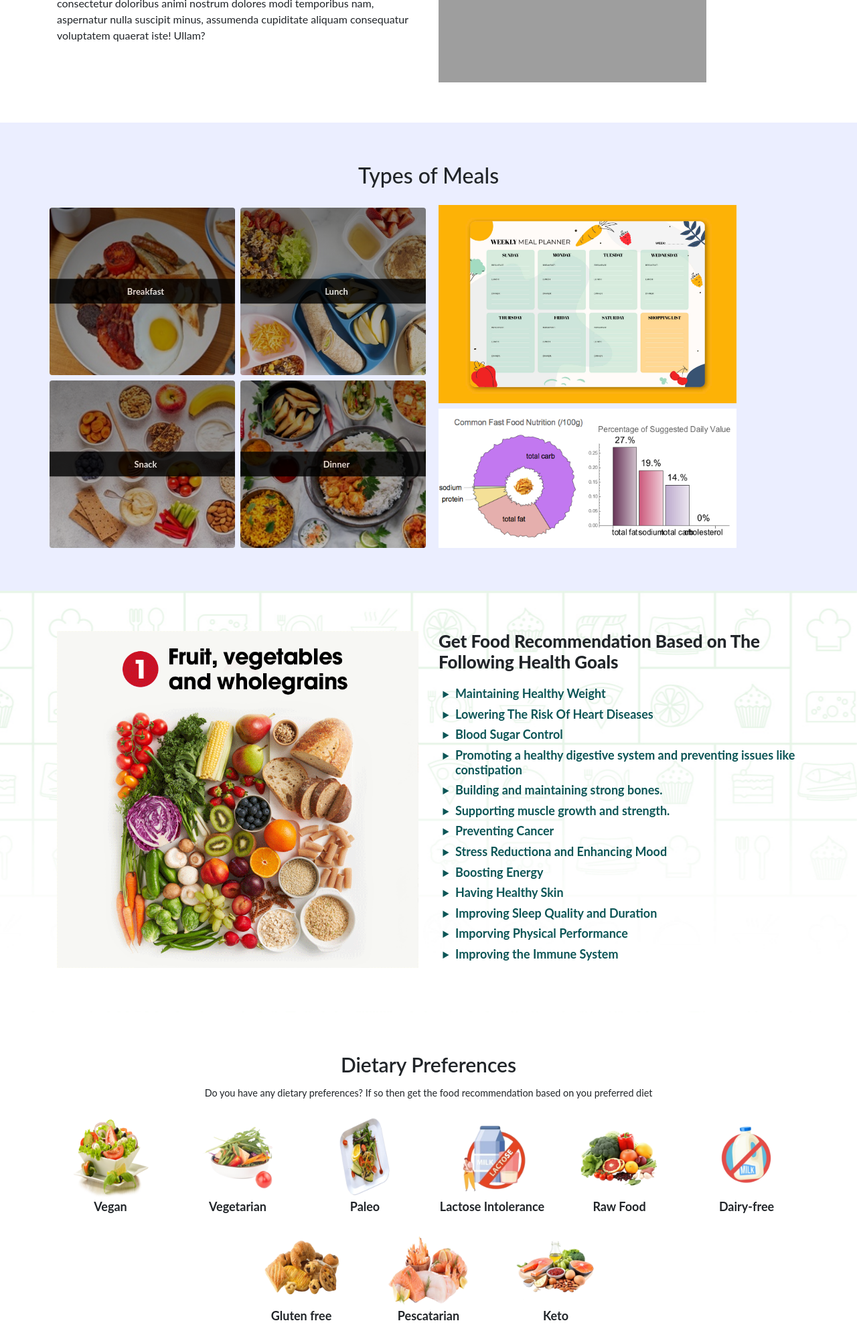
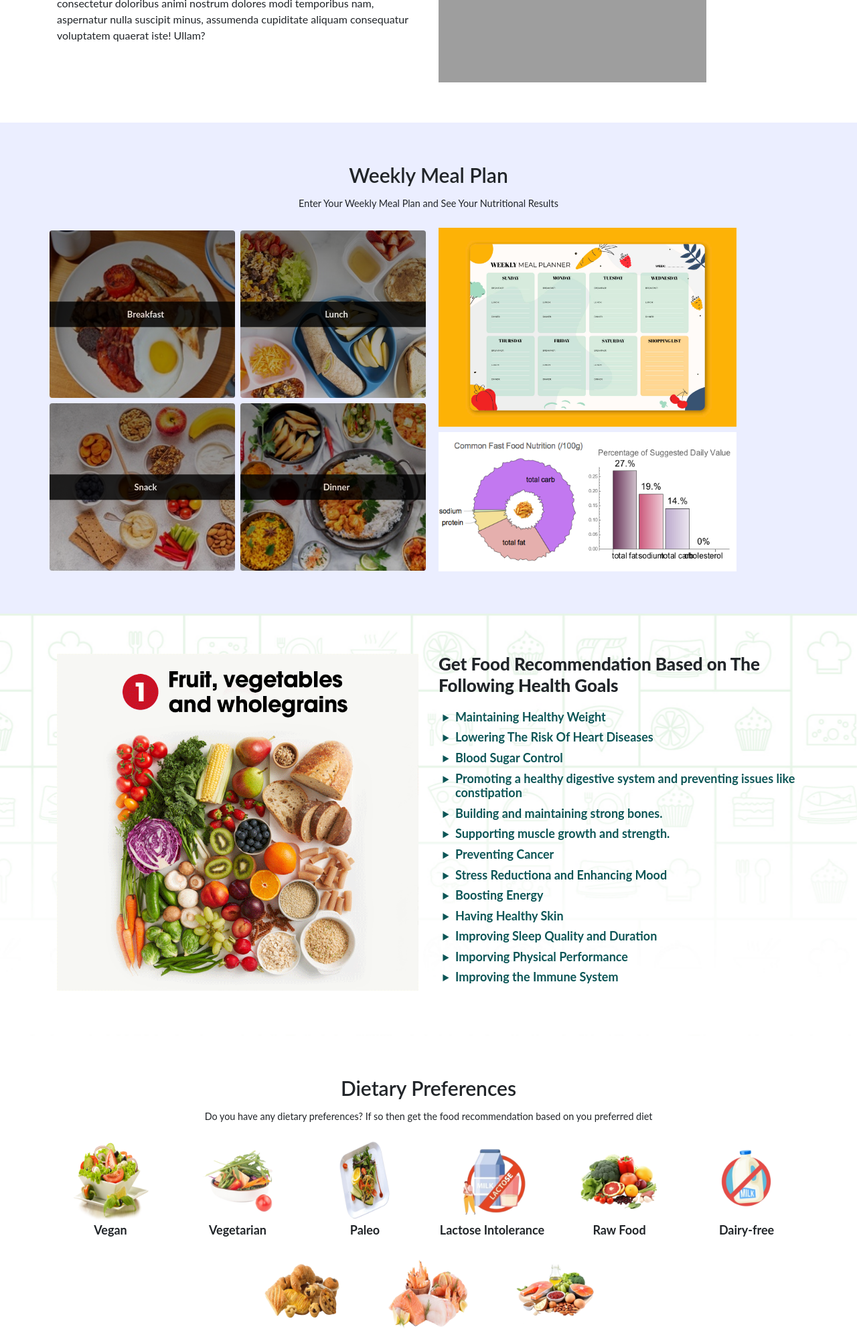
Before and after one commit to Fran-Y/AI_Powered_Meal_Planning_App, a Django app: page / in a window 1280 px wide. Shown: the part 1540-3527 px from the top of the page at 67% size. Run offline with Django 4.2, Linux system fonts and the light colour scheme; parts of the project's set-up code (start-up, migrations or seed data) failed here and were passed over; some libraries are stand-ins or nearby versions; grey boxes are pictures that could not be loaded.

Commit message:
some updates

```diff
--- a/mealPlanningMain/static/css/style.css
+++ b/mealPlanningMain/static/css/style.css
@@ -319,6 +319,19 @@ footer .footer-section-content{
     background-color: #EBEEFF;
 }
 
+.meal-type-section .meal-type-content{
+    font-size: 18px;
+    font-weight: 700;
+    text-align: center;
+}
+
+.meal-type-section .meal-type-content h2.section-title{
+    font-size: 30px;
+    font-weight: 600;
+    line-height: 1.2;
+    margin-bottom: 10px;
+}
+
 .meal-img-div{
     width: 100%;
     position: relative;
--- a/mealPlanningMain/templates/about.html
+++ b/mealPlanningMain/templates/about.html
@@ -72,7 +72,7 @@
         <hr>
         <div class="additional-info">
             <h2>Ready To Get Started?</h2>
-            <a href="{% url 'login' %}" class="about-login-button">Try It Out</a>
+            <a href="{% url 'profile' %}" class="about-login-button">Try It Out</a>
         </div>
     </section>
 {% endblock %}
--- a/mealPlanningMain/templates/landing.html
+++ b/mealPlanningMain/templates/landing.html
@@ -12,7 +12,7 @@
                     <div class="col-md-6 pt-5">
                         <h1><span>Make Healthy Life</span><br> With Healthy Meal Plan</h1>
                         <p>Lorem ipsum dolor sit amet consectetur adipisicing elit. Quos excepturi quas nam vel, quaerat accusantium, illo nemo repudiandae distinctio unde voluptatum nesciunt vero ex omnis obcaecati fugit illum autem eaque!</p>
-                        <a href="{% url 'login' %}">Get Started</a>
+                        <a href="{% url 'profile' %}">Get Started</a>
                     </div>
                     <div class="col-md-6">
                         <div class="banner-images">
@@ -74,8 +74,9 @@
     </section>
     <section class="meal-type-section">
         <div class="meal-type-content animate">
-            <div class="container">
-                <h2 class="text-center mb-4">Types of Meals</h2>
+            <h2 class="section-title">Weekly Meal Plan</h2>
+            <small>Enter Your Weekly Meal Plan and See Your Nutritional Results</small>
+            <div class="container mt-4">
                 <div class="row">
                     <div class="col-md-6">
                         <div class="row meal-type-div">
```
